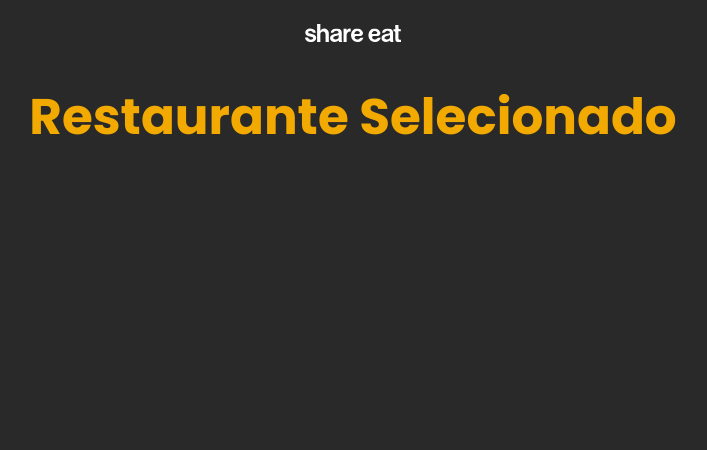
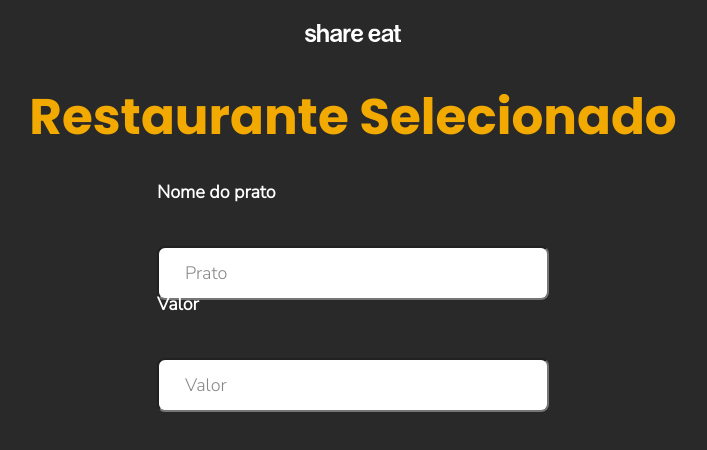
Before and after one commit to pixelsomatic/share-eat, a React (Create React App) app: page /restaurantes in a window 1280 px wide. Shown: the top 450 px of the page, without its empty margins (287-994 px from the left). Built offline with nearby package versions, Linux system fonts and the light colour scheme.

Commit message:
- Inicia layout de formulário

```diff
--- a/package.json
+++ b/package.json
@@ -1,8 +1,8 @@
 {
   "name": "share-eat",
   "version": "1.0.0",
-  "description": "Share eat Test",
-  "private": true,
+  "description": "Share eat",
+  "main": "index.js",
   "dependencies": {
     "bootstrap-4-react": "0.0.59",
     "formik": "^2.0.6",
--- /dev/null
+++ b/src/Labels.js
@@ -0,0 +1,10 @@
+import React from 'react';
+import './Places.css';
+
+export default class Label extends React.Component {
+    render() {
+        return (
+            <h6>{this.props.text}</h6>
+        )
+    }
+}
--- a/src/Places.js
+++ b/src/Places.js
@@ -13,11 +13,6 @@ export default class Places extends React.Component {
       testes: testes
     };
   }
-
-  // renderRow(testes) {
-  //   return (<li>Num: {testes}</li>)
-  // }
-
 
   render () {
     // Busca nome de restaurantes via JSON
--- a/src/Restaurants.css
+++ b/src/Restaurants.css
@@ -15,3 +15,40 @@ align-items: center;
     font-family: 'Poppins', sans-serif;
     color: #F3AA00;
 }
+
+.formulario-background h6 {
+    font-family: 'Nunito Sans', sans-serif;
+    color: white;
+    margin-top: -2%;
+    margin-right: 16%;
+    font-size: large;
+}
+
+@media screen and (max-width:1024px) {
+    .formulario-background h6 {
+        margin-right: 57%;
+    }
+}
+
+@media screen and (max-width:450px) {
+    .formulario-background h6 {
+    margin-top: -6%;
+    margin-right: 57%;
+    margin-bottom: 17%;
+    }
+}
+
+.input-plate input {
+    width: 30vw;
+    height: 3rem;
+    border-radius: 8px;
+    font-size: large;
+}
+
+.input-plate input::placeholder{
+    color: #121212;
+    font-size: large;
+    font-family: 'Nunito Sans', sans-serif;
+    padding-left: 1.5rem;
+    opacity: 50%;
+}
--- a/src/Restaurants.js
+++ b/src/Restaurants.js
@@ -1,15 +1,22 @@
 import React from 'react';
 import './Restaurants.css';
 import logo from './share-eat.svg';
-import './Places.css';
+import Label from './Labels';
 export default class Restaurantes extends React.Component {
+
    render() {
       return (
          <div className="formulario-background">
-               <header>
-                  <img src={logo} className="logo-form" alt="logo" />
-               </header>
-                  <h1> Restaurante Selecionado </h1>
+            <header>
+               <img src={logo} className="logo-form" alt="logo" />
+            </header>
+            <h1> Restaurante Selecionado </h1>
+           <form className="input-plate">
+               <Label text='Nome do prato'/>
+               <input name="name" type="text" placeholder="Prato" />
+               <Label text='Valor' />
+               <input name="price" type="text" placeholder="Valor" />
+            </form>
          </div>
       );
    }
```
Also changed, not shown: 1 other file (tests, documents, lock files or other folders).
